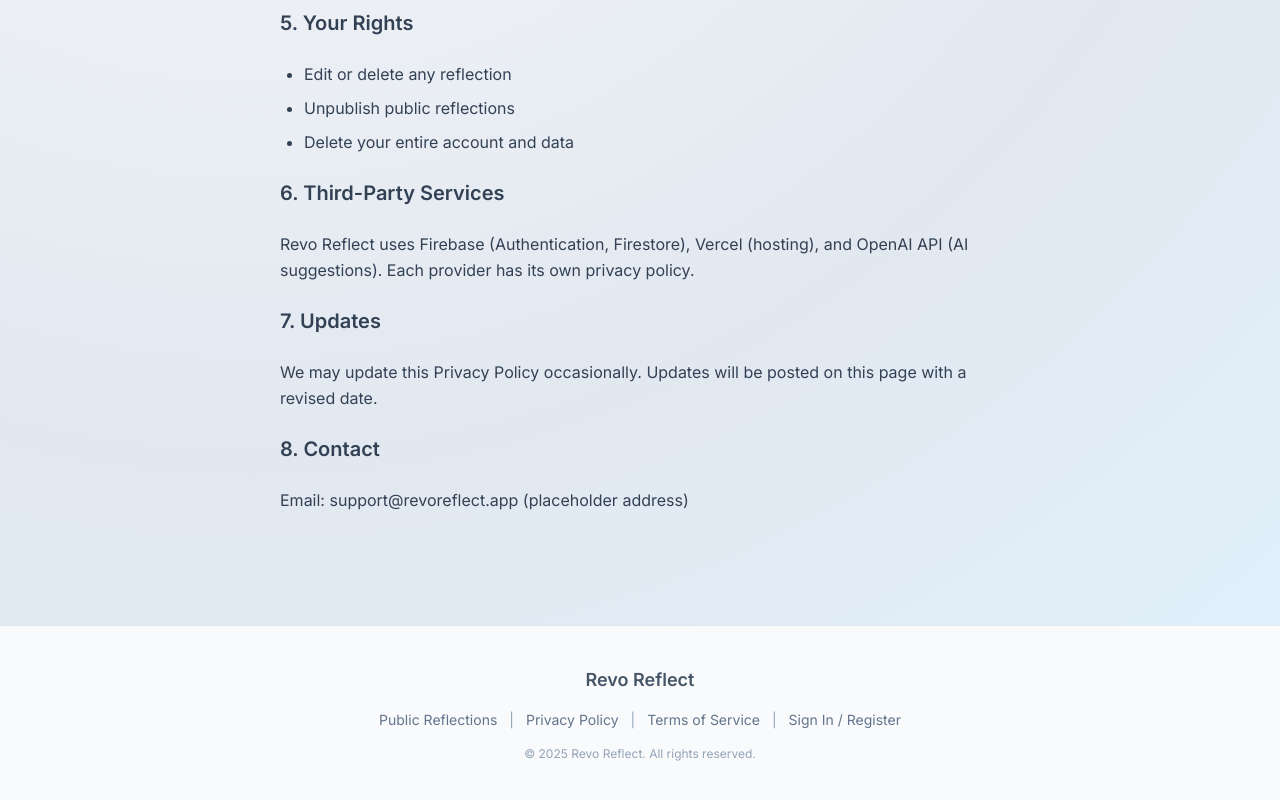
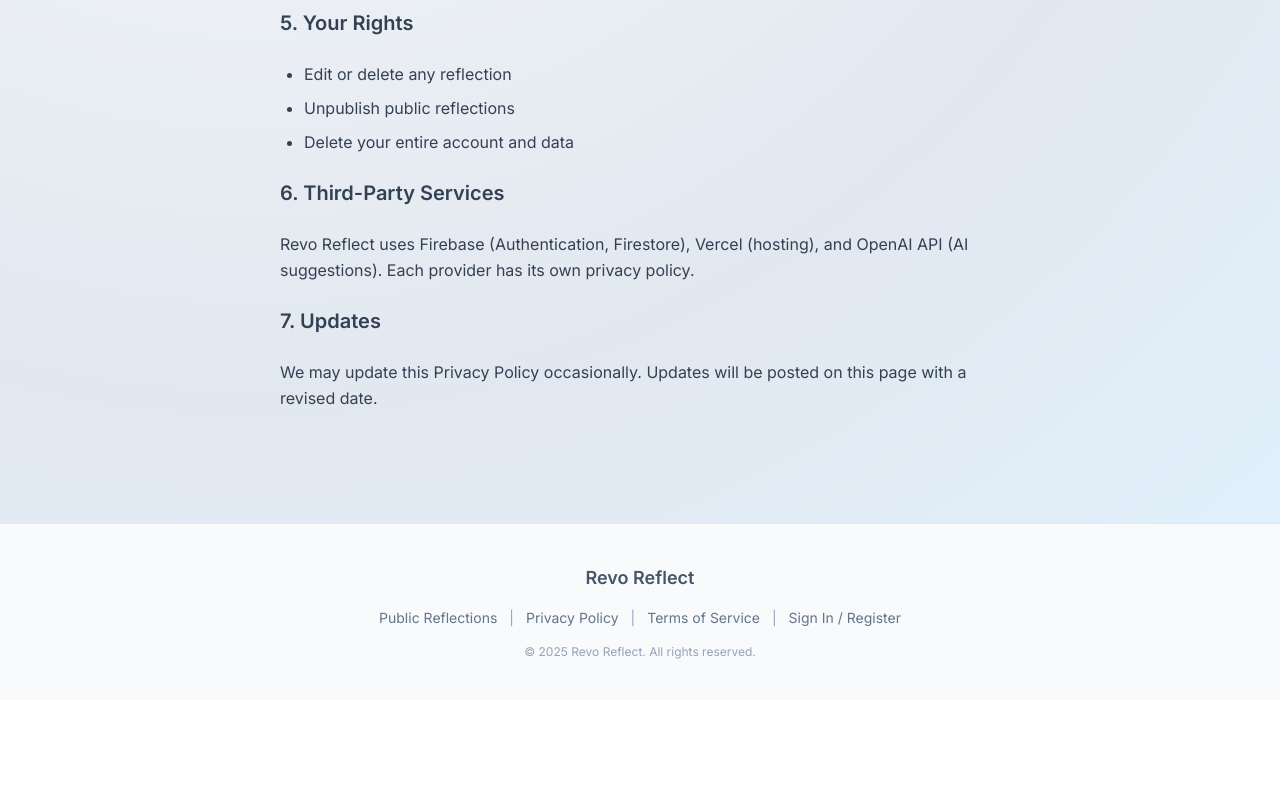
Before and after one commit to todayhardworking/role-reflection-app, a Next.js app: page /privacy-policy in a window 1280 px wide. Shown: the part 901-1701 px from the top of the page. After the commit the page ends 1601 px from the top, so only its background shows below. Built offline with nearby package versions, Linux system fonts and the light colour scheme; no server answers.

Commit message:
Update page.tsx
remove the contact section

```diff
--- a/app/privacy-policy/page.tsx
+++ b/app/privacy-policy/page.tsx
@@ -54,8 +54,6 @@
         <h2 className="text-xl font-semibold">7. Updates</h2>
         <p className="text-slate-700 leading-relaxed">We may update this Privacy Policy occasionally. Updates will be posted on this page with a revised date.</p>
 
-        <h2 className="text-xl font-semibold">8. Contact</h2>
-        <p className="text-slate-700 leading-relaxed">Email: support@revoreflect.app (placeholder address)</p>
       </div>
     </section>
   );
```
